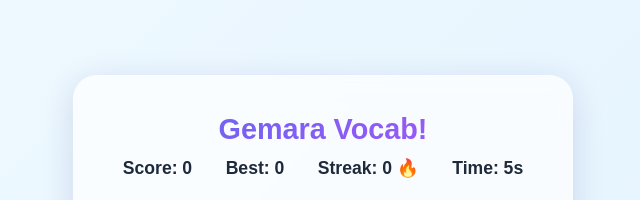
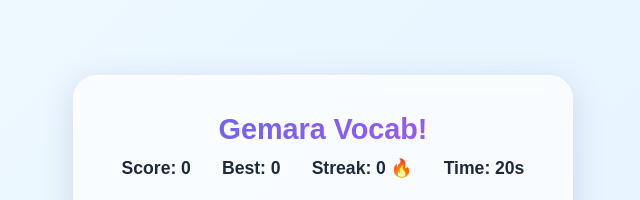
Before and after one commit to MonsterTorahGames/rashi-letter-game, a plain HTML site: page index.html in a window 1280 px wide. Shown: the top 200 px of the page, 317-957 px from the left. Drawn offline with Linux system fonts and the light colour scheme; a web font is replaced by a local one.

Commit message:
Increase timer to 25 seconds

```diff
--- a/index.html
+++ b/index.html
@@ -21,7 +21,7 @@
                 <div class="stat-item">Score: <span id="score">0</span></div>
                 <div class="stat-item">Best: <span id="high-score">0</span></div>
                 <div class="stat-item">Streak: <span id="streak">0</span> 🔥</div>
-                <div class="stat-item">Time: <span id="timer">10</span>s</div>
+                <div class="stat-item">Time: <span id="timer">25</span>s</div>
             </div>
         </header>
 
--- a/script.js
+++ b/script.js
@@ -128,7 +128,7 @@ let score = 0;
 let highScore = localStorage.getItem('gemaraHighScore') || 0;
 let streak = 0;
 let answerHistory = []; // Tracks last 10 answers (true=correct, false=incorrect)
-let timer = 10;
+let timer = 25;
 let timerInterval;
 let currentTarget = null;
 let options = [];
@@ -149,7 +149,7 @@ function initGame() {
 
 function startTimer() {
     clearInterval(timerInterval);
-    timer = 10;
+    timer = 25;
     timerElement.textContent = timer;
     timerInterval = setInterval(() => {
         timer--;
```
